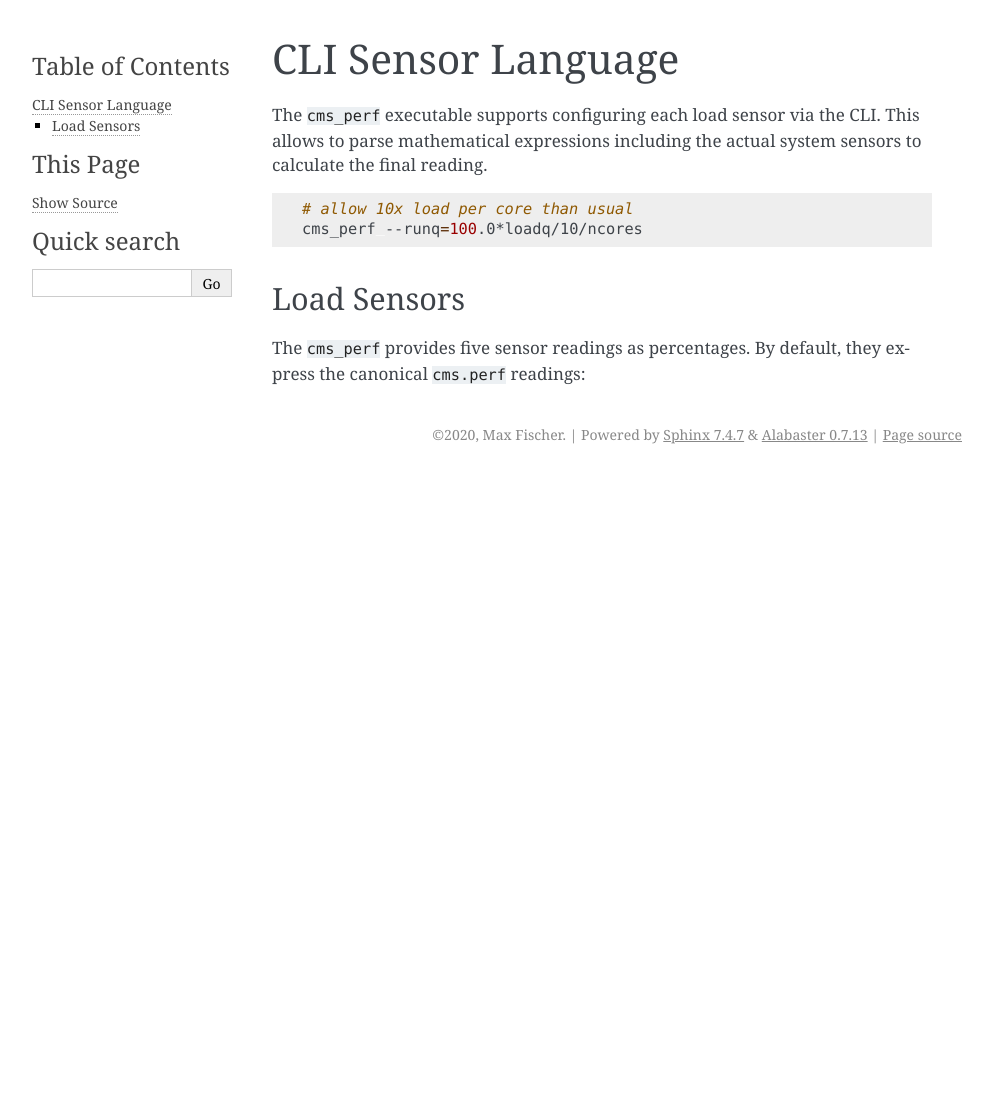
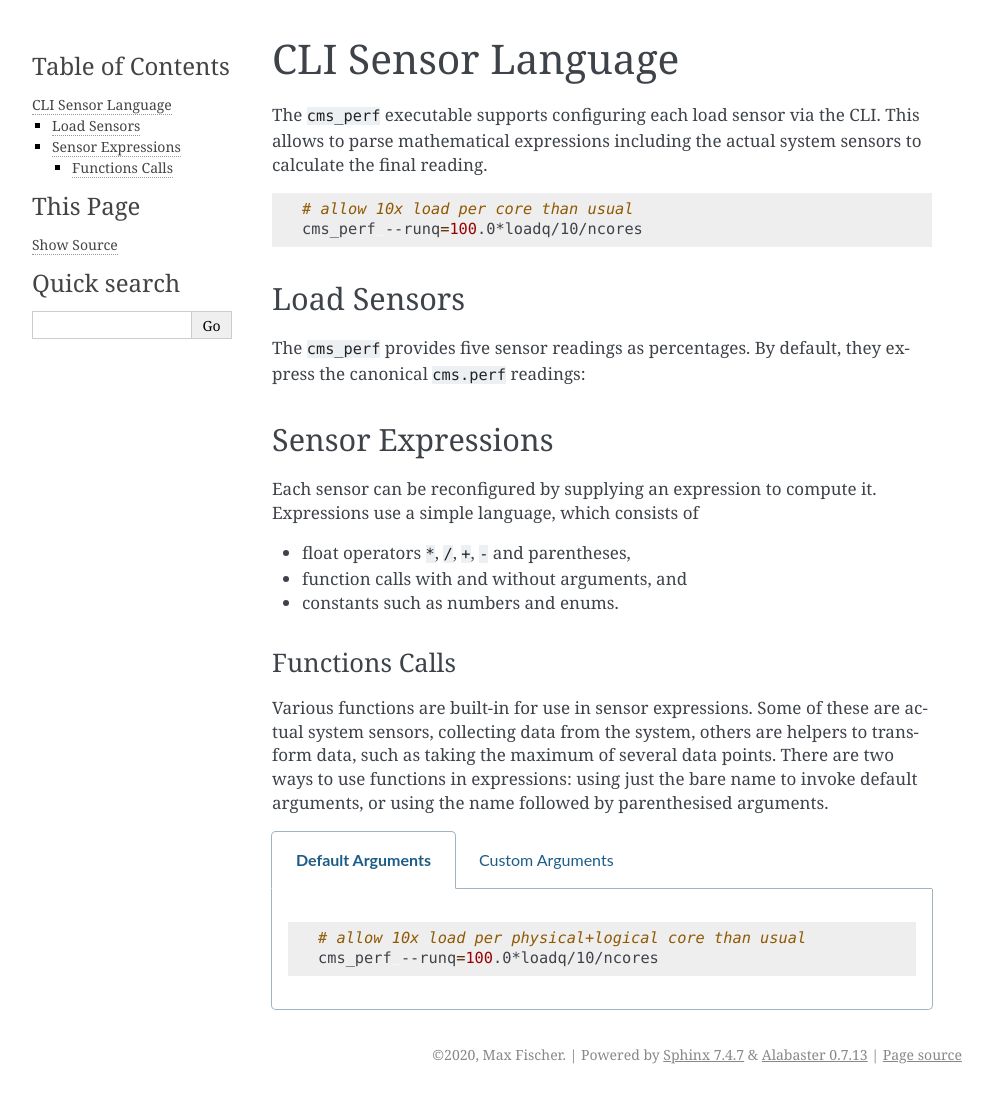
Before and after one commit to maxfischer2781/cms_perf, a Sphinx documentation site: the page built from docs/source/cli_lang.rst, in a window 1280 px wide and 1094 px high. Shown: the whole window, without its empty margins (148-1141 px from the left). Built offline with Sphinx 7.4.7, drawn with Linux system fonts in a browser that asks for light colours; formulas are drawn with MathJax 3.

Commit message:
docs - added function call description

```diff
--- a/docs/source/cli_lang.rst
+++ b/docs/source/cli_lang.rst
@@ -18,3 +18,39 @@ The ``cms_perf`` provides five sensor readings as percentages.
 By default, they express the canonical ``cms.perf`` readings:
 
 .. include:: ../generated/cli_sensors.rst
+
+Sensor Expressions
+==================
+
+Each sensor can be reconfigured by supplying an expression to compute it.
+Expressions use a simple language, which consists of
+
+* float operators ``*``, ``/``, ``+``, ``-`` and parentheses,
+* function calls with and without arguments, and
+* constants such as numbers and enums.
+
+Functions Calls
+---------------
+
+Various functions are built-in for use in sensor expressions.
+Some of these are actual system sensors, collecting data from the system,
+others are helpers to transform data, such as taking the maximum of several data points.
+There are two ways to use functions in expressions:
+using just the bare name to invoke default arguments,
+or using the name followed by parenthesised arguments.
+
+.. tabs::
+
+    .. group-tab:: Default Arguments
+
+        .. code:: bash
+
+            # allow 10x load per physical+logical core than usual
+            cms_perf --runq=100.0*loadq/10/ncores
+
+    .. group-tab:: Custom Arguments
+
+        .. code:: bash
+
+            # allow 10x load per physical core than usual
+            cms_perf --runq=100.0*loadq/10/ncores(physical)
```
